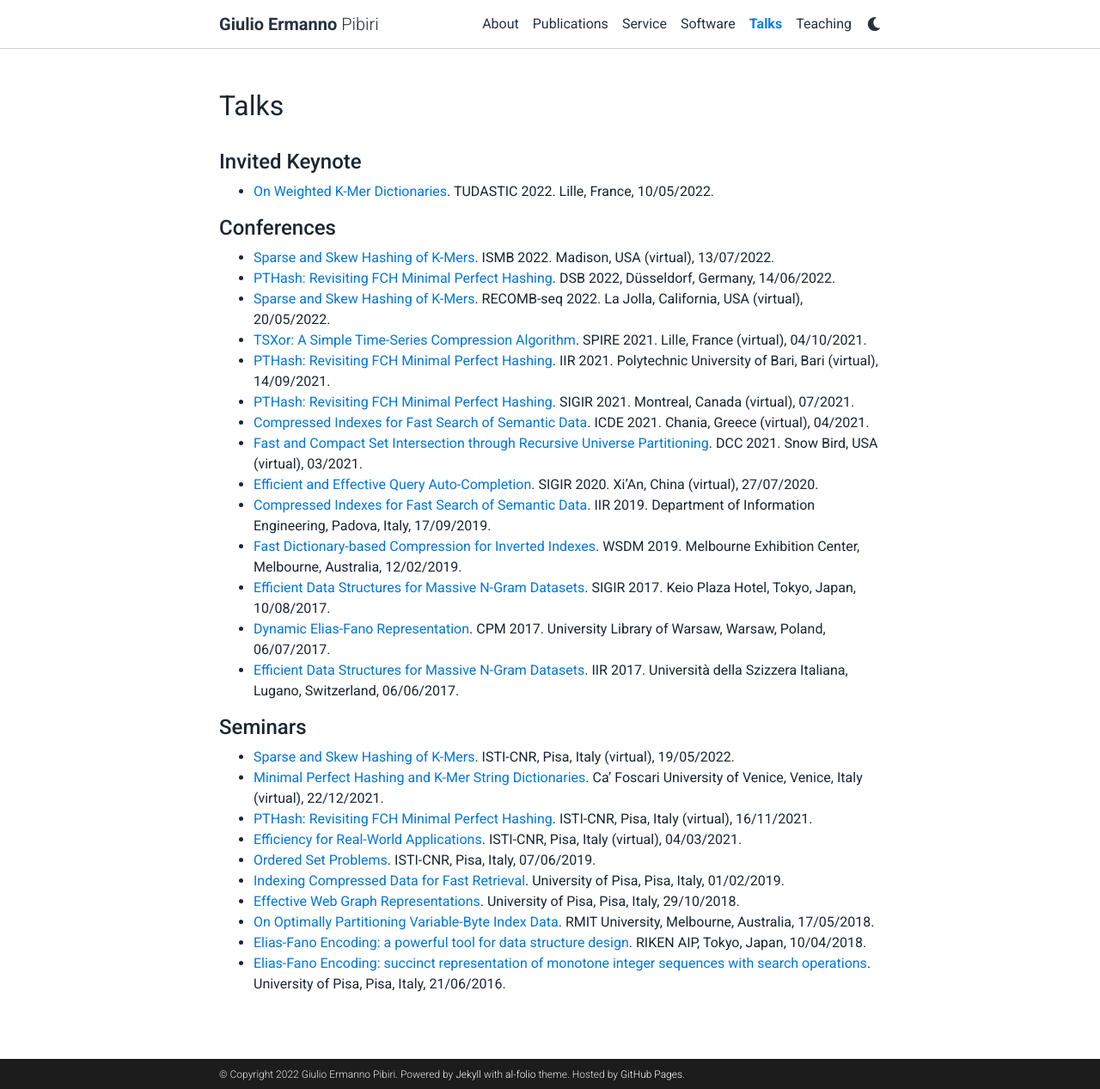
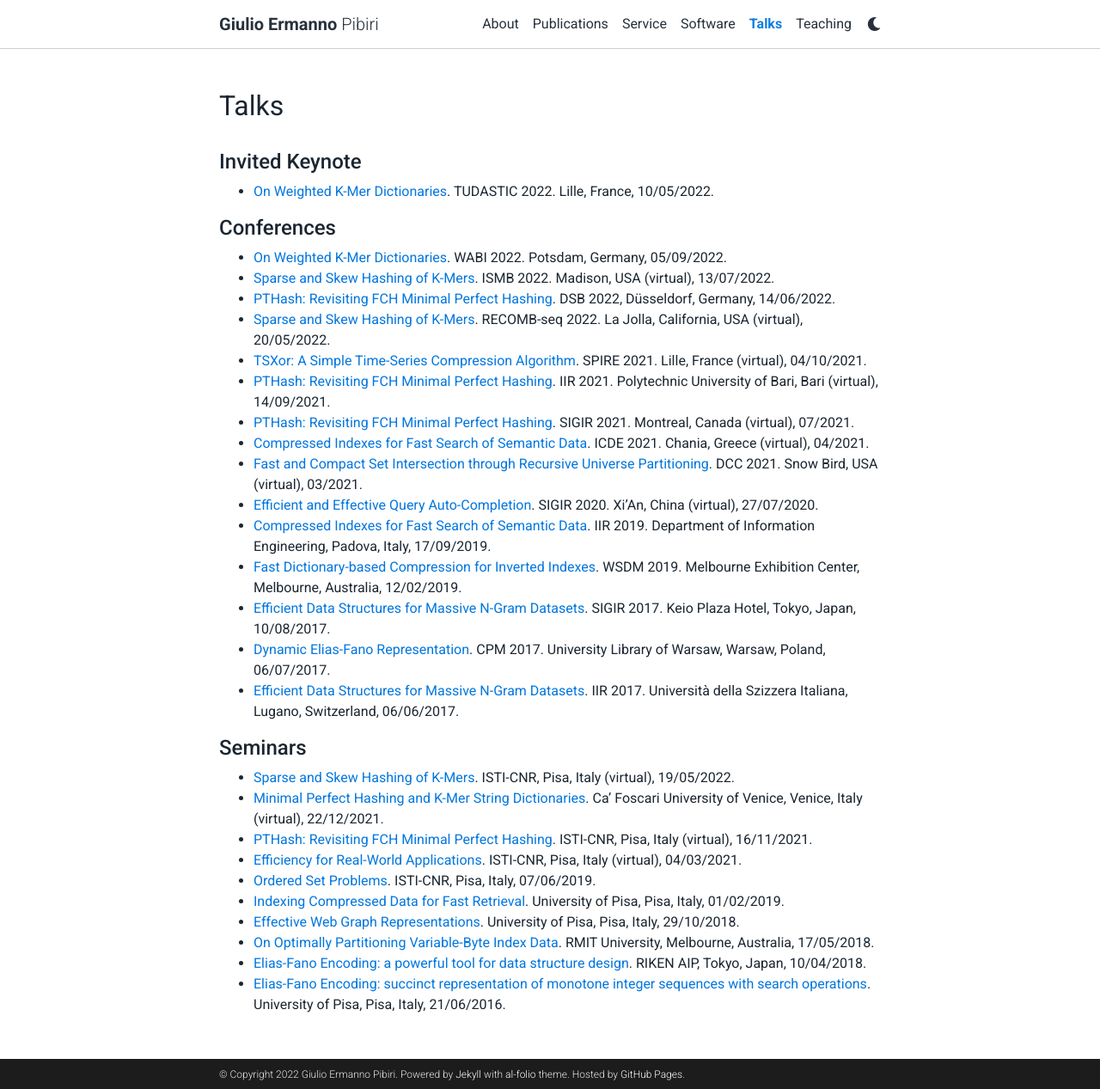
Before and after one commit to jermp/jermp.github.io, a Jekyll site: the page built from _pages/talks.md, in a window 1280 px wide and 1267 px high. Shown: the whole window at 86% size. Built offline with Jekyll 4.4.1, drawn with Linux system fonts in a browser that asks for light colours; comment, search, counter and statistics services are not loaded; a style sheet for code colours, icons or effects is not loaded.

Commit message:
added WABI 2022 talk

```diff
--- a/_pages/talks.md
+++ b/_pages/talks.md
@@ -12,6 +12,7 @@ nav: true
 
 #### **Conferences**
 
+- [On Weighted K-Mer Dictionaries](assets/pdf/slides/WABI2022.pdf){:target="\_blank"}. WABI 2022. Potsdam, Germany, 05/09/2022.
 - [Sparse and Skew Hashing of K-Mers](assets/pdf/slides/ISMB2022.pdf){:target="\_blank"}. ISMB 2022. Madison, USA (virtual), 13/07/2022.
 - [PTHash: Revisiting FCH Minimal Perfect Hashing](assets/pdf/slides/DSB2022.pdf){:target="\_blank"}. DSB 2022, Düsseldorf, Germany, 14/06/2022.
 - [Sparse and Skew Hashing of K-Mers](assets/pdf/slides/RECOMB-seq-2022.pdf){:target="\_blank"}. RECOMB-seq 2022. La Jolla, California, USA (virtual), 20/05/2022.
```
Also changed, not shown: 1 other file.
